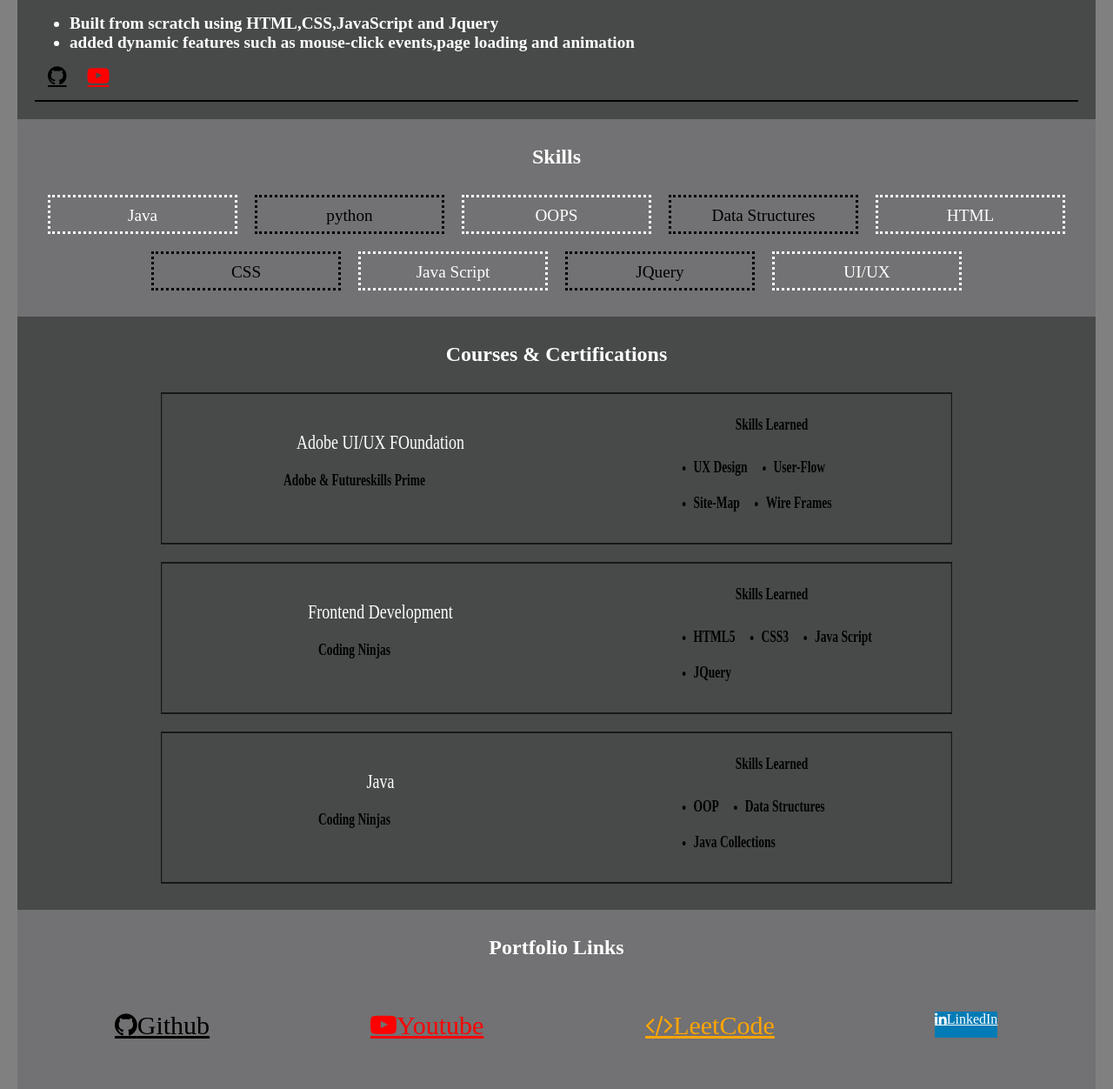
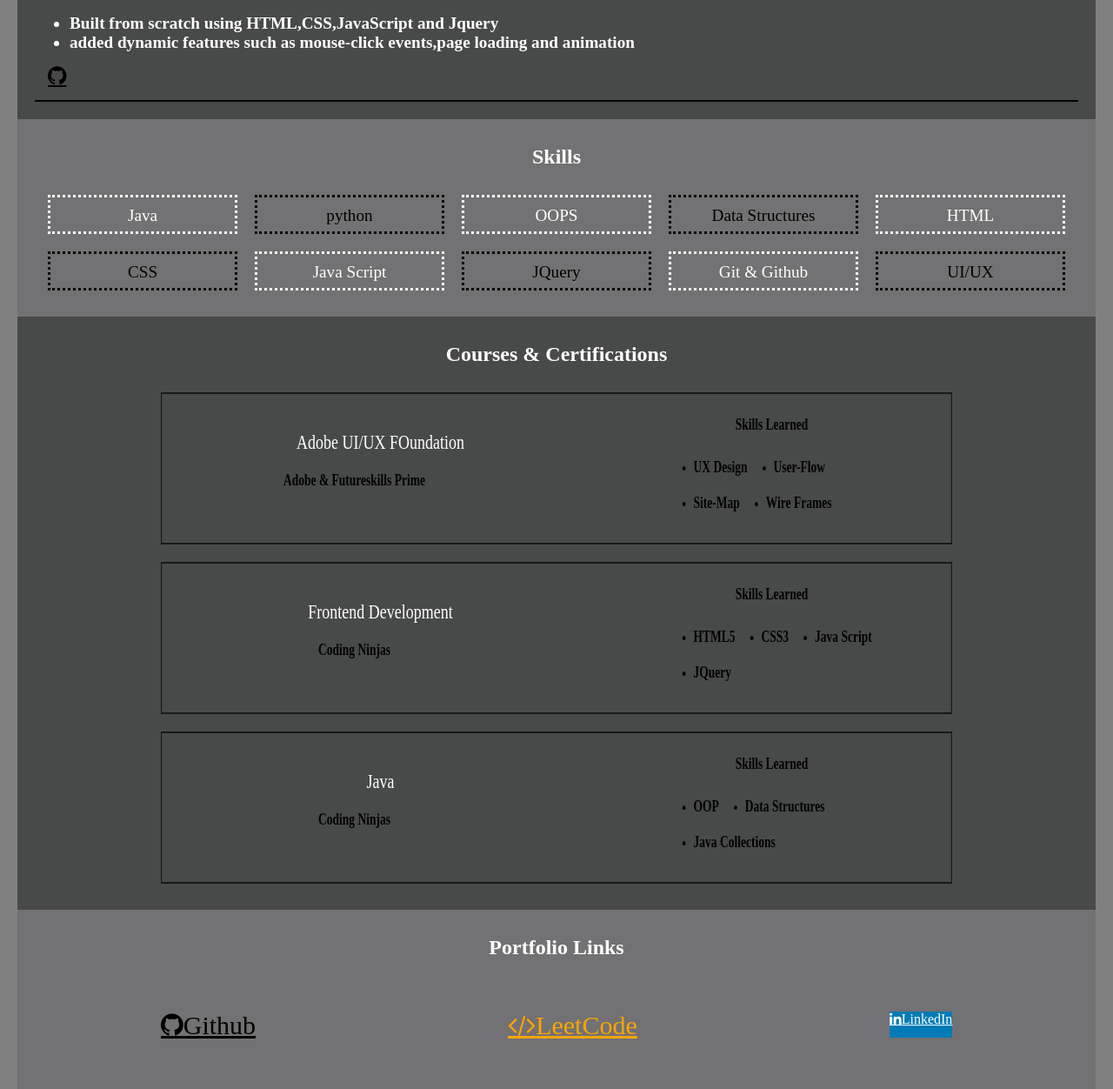
Before and after one commit to Pavan-Sai-padavala/Pavan-sai-padavala.github.io, a plain HTML site: page index.html in a window 1280 px wide. Shown: the part 588-1840 px from the top of the page at 87% size. Drawn offline with nearby package versions, Linux system fonts and the light colour scheme.

Commit message:
Update index.html

```diff
--- a/index.html
+++ b/index.html
@@ -12,7 +12,7 @@
         <div id="innerBody">
 
             <div id="navigation">
-                <a href="#About">About</a><a href="#Projects">Projects</a>
+                <a href="#banner">About</a><a href="#Projects">Projects</a>
                 <a href="#Skills">Skills</a><a href="#certifications">certifications</a>
                 <a href="#portfolio">Portfolio</a><a href="#Education">Education</a>
             </div>
@@ -30,7 +30,7 @@
             <div id="contactDetails">
                 <span>&#x1F4DE; 8332078948 </span>
                 <span>&#x2709; pavansaipadavala@gmail.com
-                <span><a href="https://www.linkedin.com/in/pavan-sai-padavala-6024a0194" class="fa fa-linkedin"></a>pavan_sai_padavala</span>
+                <span><a href="https://www.linkedin.com/in/pavan-sai-padavala-6024a0194" target="_blank" class="fa fa-linkedin"></a>pavan_sai_padavala</span>
             </div>
             </div>
         </div>
@@ -44,8 +44,8 @@
                         <li>added dynamic features such as mouse-click events,page loading and animation</li>
                     </ul>
                     <div class="projectLinks">
-                        <a href="https://github.com/Pavan-Sai-padavala" class="fa fa-github" style="font-size:25px;color:black;margin:10px;"></a>
-                        <a href="https://www.youtube.com/@pavansaipadavala46" class="fa fa-youtube-play" style="font-size:25px;color:red;margin:10px;"></a>
+                        <a href="https://github.com/Pavan-Sai-padavala/Pavan-sai-padavala.github.io" target="_blank" class="fa fa-github" style="font-size:25px;color:black;margin:10px;"></a>
+                        <!-- <a href="https://www.youtube.com/@pavansaipadavala46" target="_blank" class="fa fa-youtube-play" style="font-size:25px;color:red;margin:10px;"></a> -->
                     </div>
                 </div>
             </Section>
@@ -54,7 +54,7 @@
                 <h2>Skills</h2>
                 <div id="skill_container">
                     <div>Java</div>  <div>python</div> <div>OOPS</div> <div>Data Structures</div>
-                    <div>HTML</div> <div>CSS</div><div>Java Script</div> <div>JQuery</div>
+                    <div>HTML</div> <div>CSS</div><div>Java Script</div> <div>JQuery</div><div>Git & Github</div>
                     <!-- <div>Ajax</div> --><div>UI/UX</div><!--  <div>SDLC</div> <div>Agile Project Management</div> -->
                 </div>
             </Section>
@@ -96,10 +96,10 @@
             <section id="portfolio">
                     <h2>Portfolio Links</h2>
                     <div class="portfolio_container">
-                        <a href="https://github.com/Pavan-Sai-padavala" class="fa fa-github" style="font-size:30px;color:black">Github</a>
-                        <a href="https://www.youtube.com/@pavansaipadavala46" class="fa fa-youtube-play" style="font-size:30px;color:red">Youtube</a>
-                        <a href="https://leetcode.com/pavan_pps" class="fa fa-code" style="font-size:30px;color:orange">LeetCode</a>
-                        <a href="https://www.linkedin.com/in/pavan-sai-padavala-6024a0194" class="fa fa-linkedin">LinkedIn</a>
+                        <a href="https://github.com/Pavan-Sai-padavala" target="_blank" class="fa fa-github" style="font-size:30px;color:black">Github</a>
+                        <!-- <a href="https://www.youtube.com/@pavansaipadavala46" target="_blank" class="fa fa-youtube-play" style="font-size:30px;color:red">Youtube</a> -->
+                        <a href="https://leetcode.com/pavan_pps" target="_blank" class="fa fa-code" style="font-size:30px;color:orange">LeetCode</a>
+                        <a href="https://www.linkedin.com/in/pavan-sai-padavala-6024a0194" target="_blank" class="fa fa-linkedin">LinkedIn</a>
                     </div>
             </section>
             <section id="Education">
```
